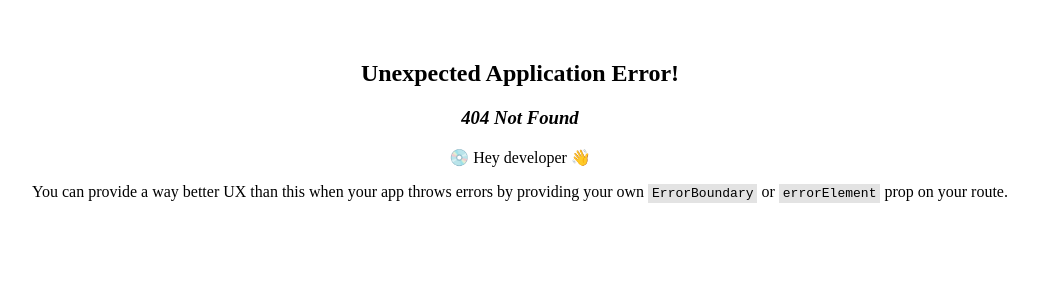
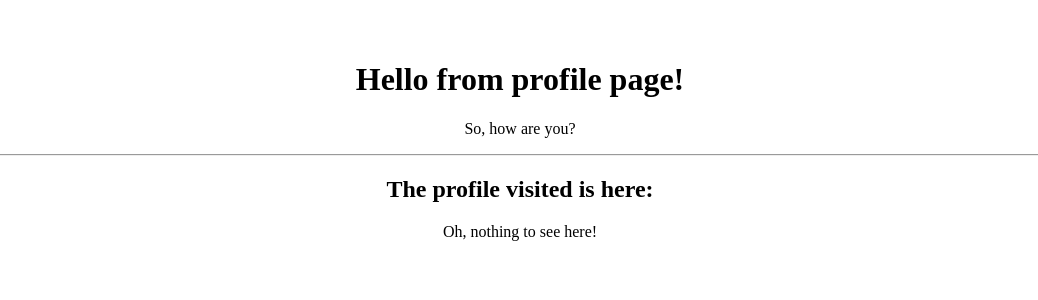
Before and after one commit to CameronTheDeveloper/react-routing-practice, a React (Vite) app: page /profile/1 in a window 1280 px wide. Before the commit this address had no page. Shown: the top 300 px of the page, without its empty margins (120-1158 px from the left). Built offline with nearby package versions, Linux system fonts and the light colour scheme.

Commit message:
Add dymamic profile path

```diff
--- a/src/components/Profile.jsx
+++ b/src/components/Profile.jsx
@@ -1,13 +1,24 @@
-import { Outlet } from "react-router-dom";
+import { useParams } from "react-router-dom";
+import DefaultProfile from "./DefaultProfile";
+import Spinach from "./Spinach";
+import Popeye from "./Popeye";
 
 const Profile = () => {
+  const {name} = useParams()
+
   return (
     <div>
       <h1>Hello from profile page!</h1>
       <p>So, how are you?</p>
       <hr />
       <h2>The profile visited is here:</h2>
-      <Outlet />
+      {name === "popeye" ? (
+        <Popeye />
+      ) : name === "spinach" ? (
+        <Spinach />
+      ) : (
+        <DefaultProfile />
+      )}
     </div>
   );
 };
--- a/src/main.jsx
+++ b/src/main.jsx
@@ -3,9 +3,6 @@
 import { createBrowserRouter, RouterProvider } from "react-router-dom";
 import App from "./App";
 import Profile from "./components/Profile";
-import DefaultProfile from "./components/DefaultProfile";
-import Spinach from "./components/Spinach";
-import Popeye from "./components/Popeye";
 
 const router = createBrowserRouter([
   {
@@ -13,13 +10,8 @@
     element: <App />,
   },
   {
-    path: "profile",
+    path: "profile/:name",
     element: <Profile />,
-    children: [
-      {index: true, element: <DefaultProfile />},
-      { path: "spinach", element: <Spinach /> },
-      { path: "popeye", element: <Popeye /> },
-    ],
   },
 ]);
 
```
